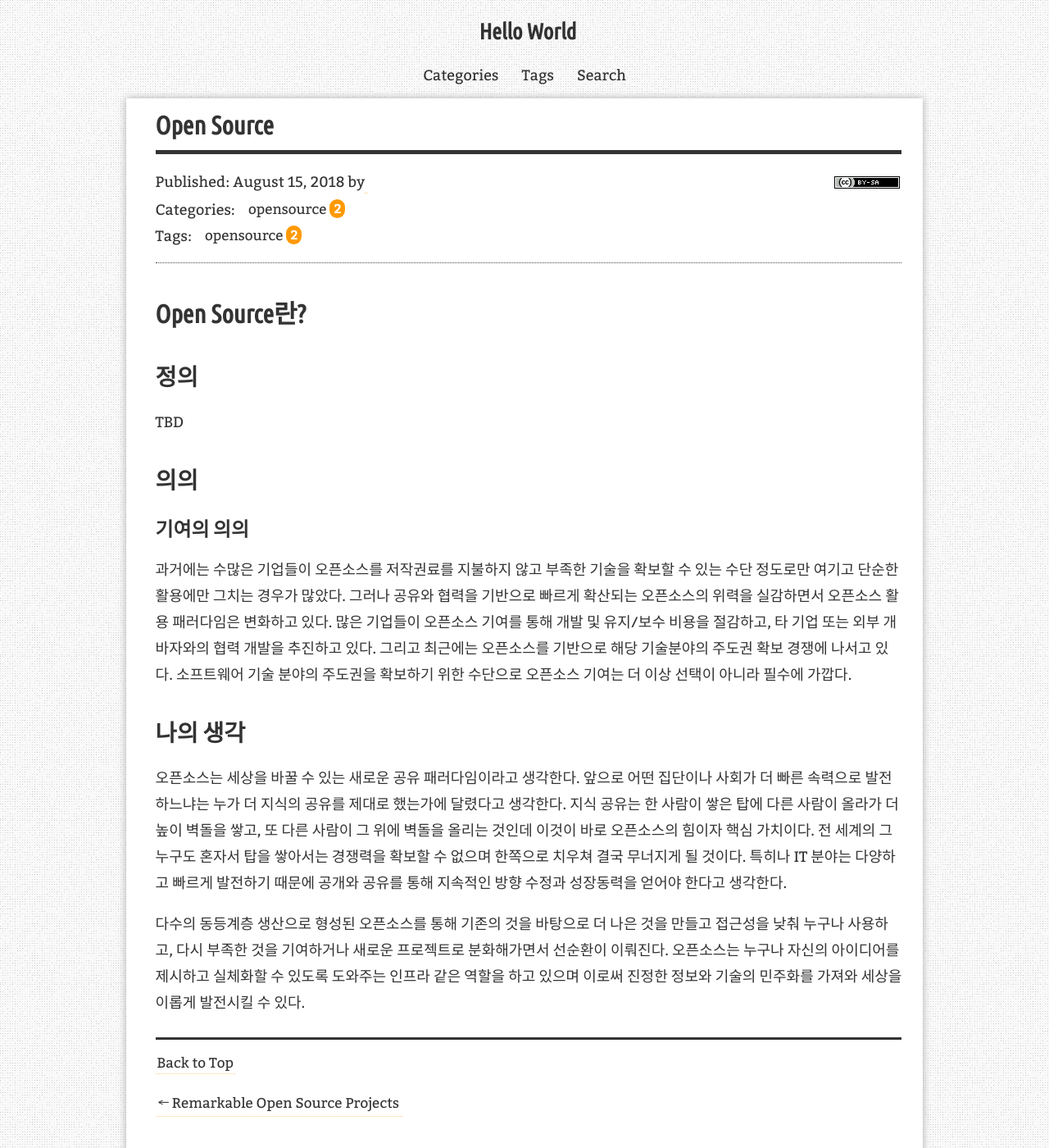
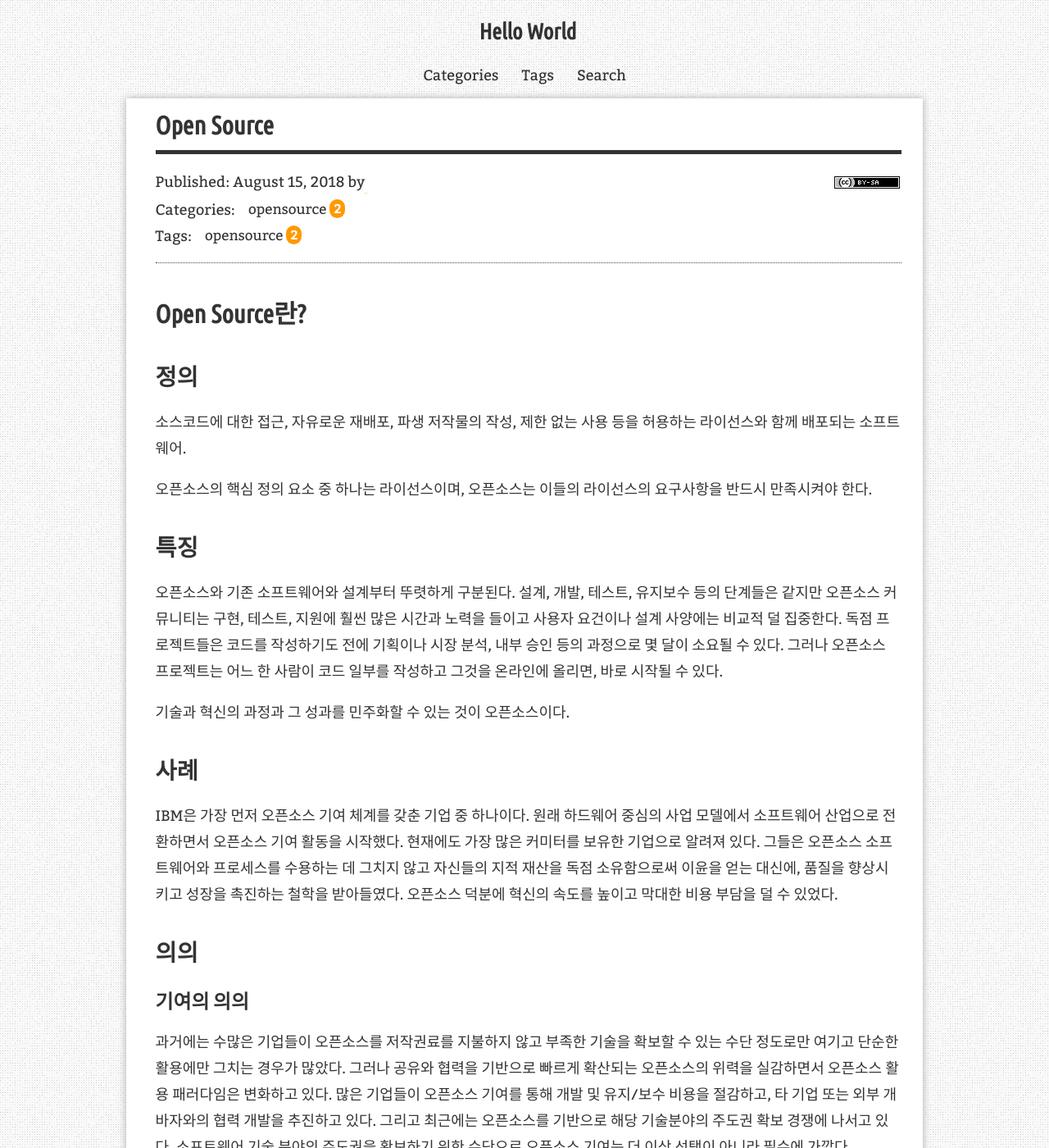
Before and after one commit to sangyun-han/sangyun-han.github.com, a Jekyll site: the page built from _posts/2018-08-15-open_source.md, in a window 1280 px wide and 1400 px high. Shown: the whole window at 82% size. Built offline with Jekyll 4.4.1, drawn with Linux system fonts in a browser that asks for light colours; nearby versions of some CDN libraries; comment, search, counter and statistics services are not loaded.

Commit message:
add a definition of open source and some comment

```diff
--- a/_posts/2018-08-15-open_source.md
+++ b/_posts/2018-08-15-open_source.md
@@ -11,7 +11,17 @@ redirect_from:
 # Open Source란?
 
 ## 정의
-TBD
+소스코드에 대한 접근, 자유로운 재배포, 파생 저작물의 작성, 제한 없는 사용 등을 허용하는 라이선스와 함께 배포되는 소프트웨어.
+
+오픈소스의 핵심 정의 요소 중 하나는 라이선스이며, 오픈소스는 이들의 라이선스의 요구사항을 반드시 만족시켜야 한다.
+
+## 특징
+오픈소스와 기존 소프트웨어와 설계부터 뚜렷하게 구분된다. 설계, 개발, 테스트, 유지보수 등의 단계들은 같지만 오픈소스 커뮤니티는 구현, 테스트, 지원에 훨씬 많은 시간과 노력을 들이고 사용자 요건이나 설계 사양에는 비교적 덜 집중한다. 독점 프로젝트들은 코드를 작성하기도 전에 기획이나 시장 분석, 내부 승인 등의 과정으로 몇 달이 소요될 수 있다. 그러나 오픈소스 프로젝트는 어느 한 사람이 코드 일부를 작성하고 그것을 온라인에 올리면, 바로 시작될 수 있다.
+
+기술과 혁신의 과정과 그 성과를 민주화할 수 있는 것이 오픈소스이다.
+
+## 사례
+IBM은 가장 먼저 오픈소스 기여 체계를 갖춘 기업 중 하나이다. 원래 하드웨어 중심의 사업 모델에서 소프트웨어 산업으로 전환하면서 오픈소스 기여 활동을 시작했다. 현재에도 가장 많은 커미터를 보유한 기업으로 알려져 있다. 그들은 오픈소스 소프트웨어와 프로세스를 수용하는 데 그치지 않고 자신들의 지적 재산을 독점 소유함으로써 이윤을 얻는 대신에, 품질을 향상시키고 성장을 촉진하는 철학을 받아들였다. 오픈소스 덕분에 혁신의 속도를 높이고 막대한 비용 부담을 덜 수 있었다.
 
 ## 의의
 ### 기여의 의의
```
